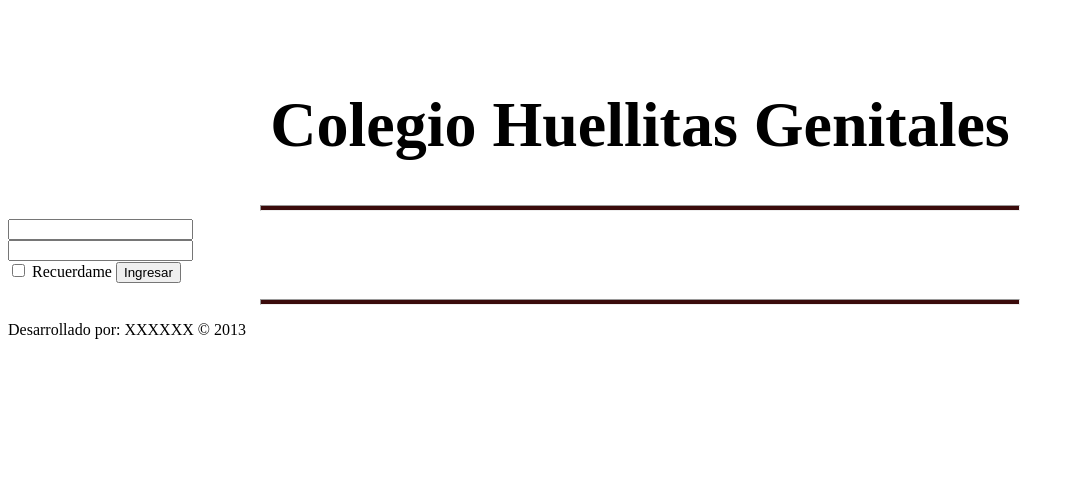
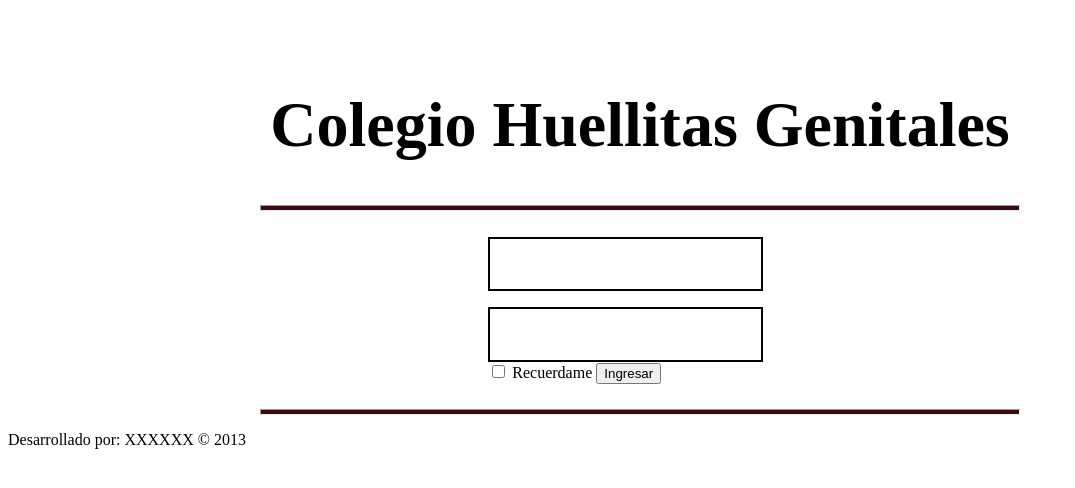
Before and after one commit to stianrincon/SchoolProyect, a Django app: page / in a window 1280 px wide. Shown: the top 488 px of the page, without its empty margins (0-1075 px from the left). Run offline with Django 3.2, Linux system fonts and the light colour scheme.

Commit message:
cambios en los input del login

```diff
--- a/CodeSchool/WebSchool/Static/css/style.css
+++ b/CodeSchool/WebSchool/Static/css/style.css
@@ -9,3 +9,22 @@ hr{
 	height: 0.5%;
 	background-color: #3B0B0B;
 }
+
+#formLogin{
+	margin-left:38%;
+	margin-top:2%;
+	margin-bottom:2%;
+}
+
+.userName{
+	width: 35%;
+	height: 7%;
+	border : 2px solid #000;
+}
+
+.userPassword{
+	margin-top:2%;
+	width: 35%;
+	height: 7%;
+	border : 2px solid #000;
+}
--- a/CodeSchool/WebSchool/Templates/login.html
+++ b/CodeSchool/WebSchool/Templates/login.html
@@ -11,15 +11,17 @@
 			Colegio Huellitas Genitales
 		</h1>
 		<hr>
+		<div id="formLogin">
 			<form method="post">
-			<input name="userName" type="text"/>
+				<input name="userName" type="text" class="userName"/>
 				<br>
-			<input name="userPassword" type="text"/>
+				<input name="userPassword" type="password" class="userPassword"/>
 				<br>
 	            <input type="checkbox"/>
 				<label>Recuerdame</label>
 				<input type="submit" value="Ingresar"/>
 			</form>
+		</div>
 		<hr>
 		<footer>
 			<p>Desarrollado por: XXXXXX &copy; 2013</p>
```
Lines whose indentation alone changed are shown as unchanged.
